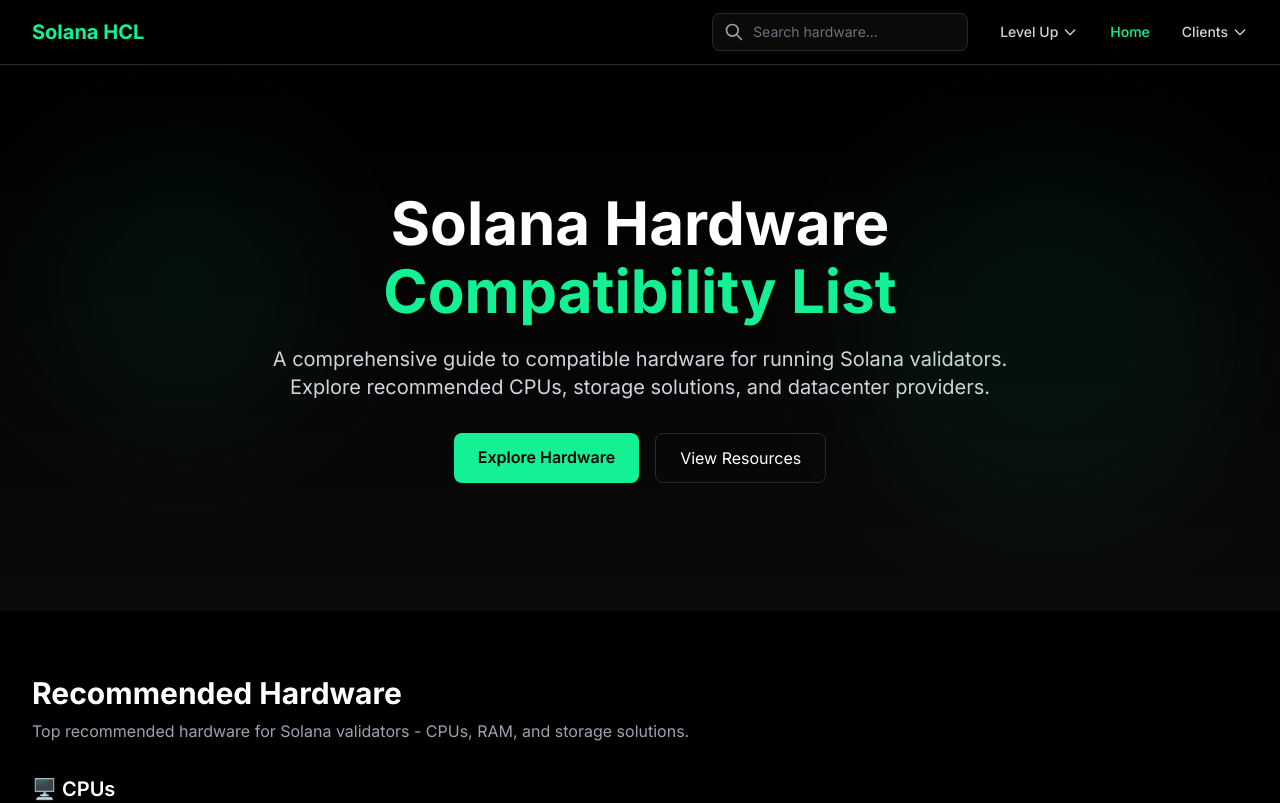
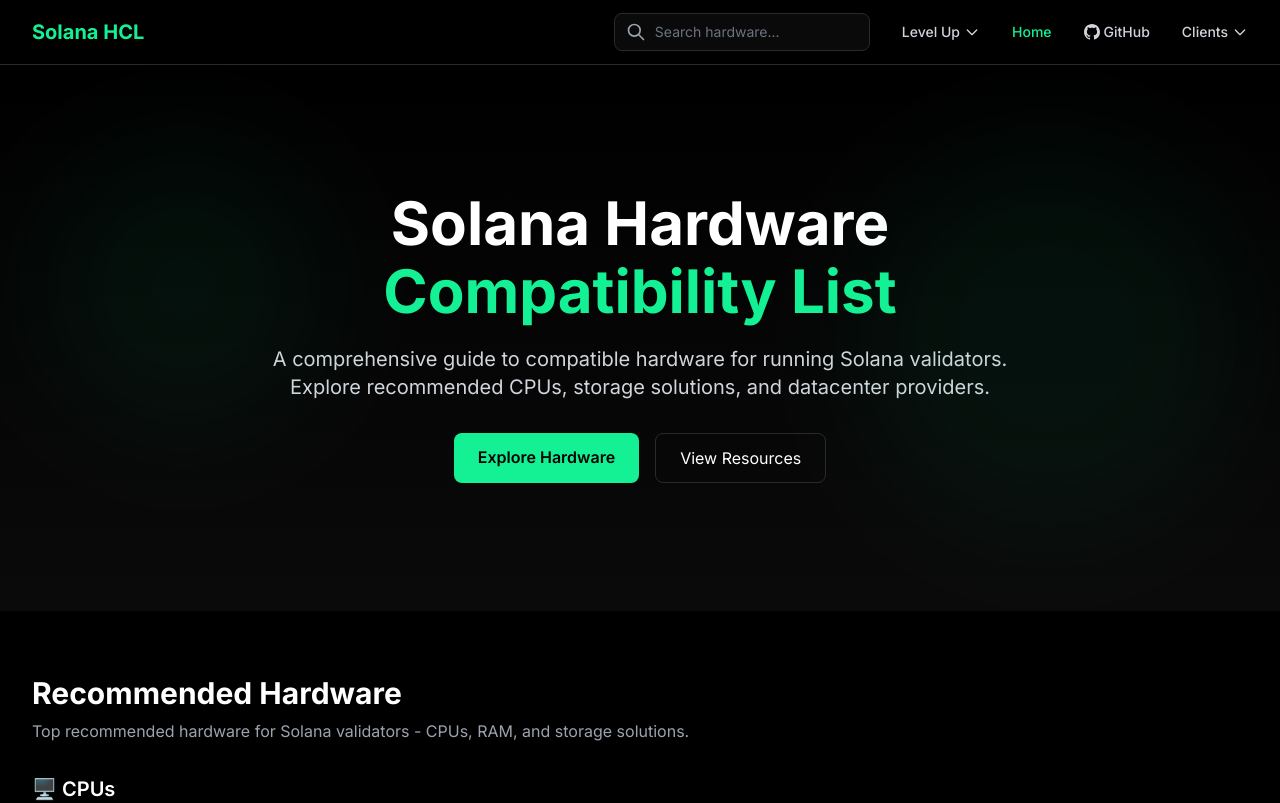
Before and after one commit to solanahcl/solanahcl, a React (Vite) app: page / in a window 1280 px wide. Shown: the top 803 px of the page. Built offline with nearby package versions, Linux system fonts and the light colour scheme.

Commit message:
feat: add GitHub repository link to navigation
- Add GitHub link with icon to desktop navigation
- Add GitHub link to mobile drawer menu
- Links open in new tab with proper security attributes
- Follow existing navigation styling patterns

```diff
--- a/src/components/Navbar.tsx
+++ b/src/components/Navbar.tsx
@@ -209,6 +209,18 @@
                 Home
               </Link>
 
+              <a
+                href="https://github.com/solanahcl/solanahcl"
+                target="_blank"
+                rel="noopener noreferrer"
+                className="text-sm font-medium transition-colors text-gray-300 hover:text-solana-green flex items-center space-x-1"
+              >
+                <svg className="w-4 h-4" fill="currentColor" viewBox="0 0 24 24">
+                  <path d="M12 0c-6.626 0-12 5.373-12 12 0 5.302 3.438 9.8 8.207 11.387.599.111.793-.261.793-.577v-2.234c-3.338.726-4.033-1.416-4.033-1.416-.546-1.387-1.333-1.756-1.333-1.756-1.089-.745.083-.729.083-.729 1.205.084 1.839 1.237 1.839 1.237 1.07 1.834 2.807 1.304 3.492.997.107-.775.418-1.305.762-1.604-2.665-.305-5.467-1.334-5.467-5.931 0-1.311.469-2.381 1.236-3.221-.124-.303-.535-1.524.117-3.176 0 0 1.008-.322 3.301 1.23.957-.266 1.983-.399 3.003-.404 1.02.005 2.047.138 3.006.404 2.291-1.552 3.297-1.23 3.297-1.23.653 1.653.242 2.874.118 3.176.77.84 1.235 1.911 1.235 3.221 0 4.609-2.807 5.624-5.479 5.921.43.372.823 1.102.823 2.222v3.293c0 .319.192.694.801.576 4.765-1.589 8.199-6.086 8.199-11.386 0-6.627-5.373-12-12-12z"/>
+                </svg>
+                <span>GitHub</span>
+              </a>
+
               {/* Dropdown for Validator Clients */}
               <div className="relative" ref={dropdownRef}>
                 <button
@@ -332,6 +344,21 @@
               </div>
             </Link>
 
+            <a
+              href="https://github.com/solanahcl/solanahcl"
+              target="_blank"
+              rel="noopener noreferrer"
+              onClick={handleDrawerLinkClick}
+              className="block px-4 py-3 rounded-lg transition-colors text-gray-300 hover:bg-solana-dark-hover hover:text-solana-green"
+            >
+              <div className="flex items-center space-x-3">
+                <svg className="w-5 h-5" fill="currentColor" viewBox="0 0 24 24">
+                  <path d="M12 0c-6.626 0-12 5.373-12 12 0 5.302 3.438 9.8 8.207 11.387.599.111.793-.261.793-.577v-2.234c-3.338.726-4.033-1.416-4.033-1.416-.546-1.387-1.333-1.756-1.333-1.756-1.089-.745.083-.729.083-.729 1.205.084 1.839 1.237 1.839 1.237 1.07 1.834 2.807 1.304 3.492.997.107-.775.418-1.305.762-1.604-2.665-.305-5.467-1.334-5.467-5.931 0-1.311.469-2.381 1.236-3.221-.124-.303-.535-1.524.117-3.176 0 0 1.008-.322 3.301 1.23.957-.266 1.983-.399 3.003-.404 1.02.005 2.047.138 3.006.404 2.291-1.552 3.297-1.23 3.297-1.23.653 1.653.242 2.874.118 3.176.77.84 1.235 1.911 1.235 3.221 0 4.609-2.807 5.624-5.479 5.921.43.372.823 1.102.823 2.222v3.293c0 .319.192.694.801.576 4.765-1.589 8.199-6.086 8.199-11.386 0-6.627-5.373-12-12-12z"/>
+                </svg>
+                <span className="font-medium">GitHub</span>
+              </div>
+            </a>
+
             {/* Validator Clients */}
             <div>
               <div className="px-4 py-2 text-xs font-semibold text-gray-500 uppercase tracking-wider">
```
